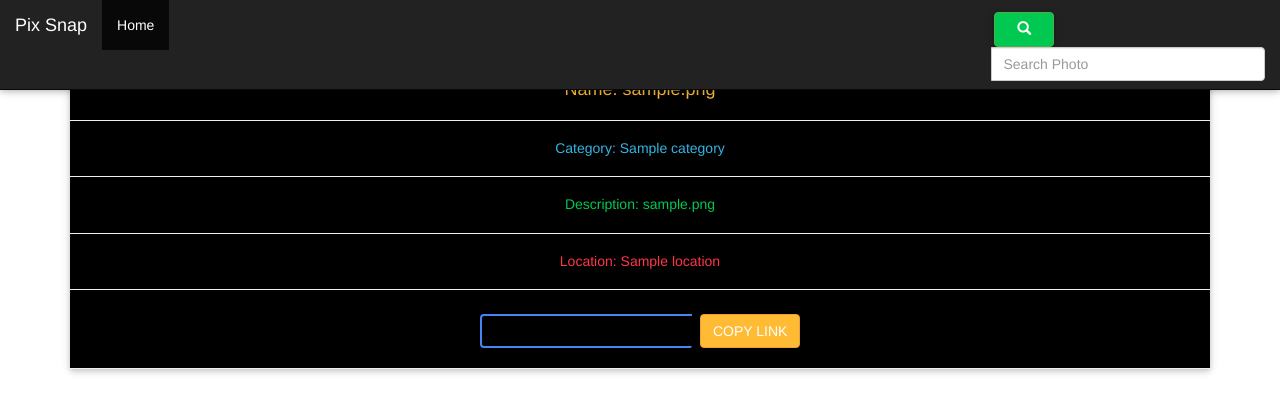
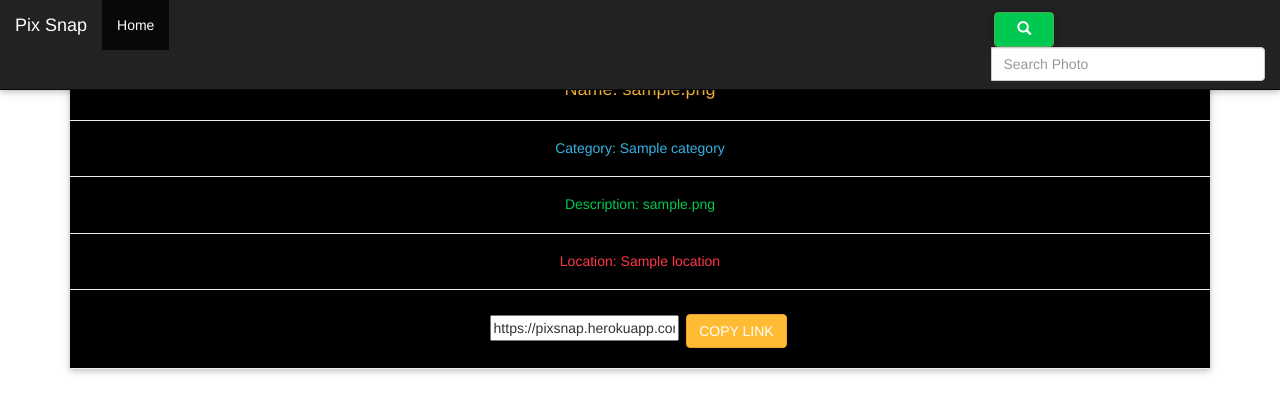
Before and after one commit to Agneskoinange/PIXSNAP, a Django app: page /image/1 in a window 1280 px wide. Shown: the top 413 px of the page. Run offline with Django 4.2, Linux system fonts and the light colour scheme; tables that the repository leaves empty hold one stand-in row (values such as "Sample post"); some libraries are stand-ins or nearby versions.

Commit message:
add image link

```diff
--- a/app/templates/image.html
+++ b/app/templates/image.html
@@ -26,8 +26,8 @@
       </div>
       <div class="text-center">
         <!-- The text field -->
-
-        <input type="text" id="myInput" value="{{item.image.url}}" class="btn btn-outline-primary form-control">
+        <input type="text" value="https://pixsnap.herokuapp.com/image/{{images.id}}" id="myInput">
+        <!-- <input type="text" id="myInput" value="{{item.image.url}}" class="btn btn-outline-primary form-control"> -->
 
         <!-- The button used to copy the text -->
         <button class="btn btn-warning" onclick="myFunction()">Copy Link </button>
```
